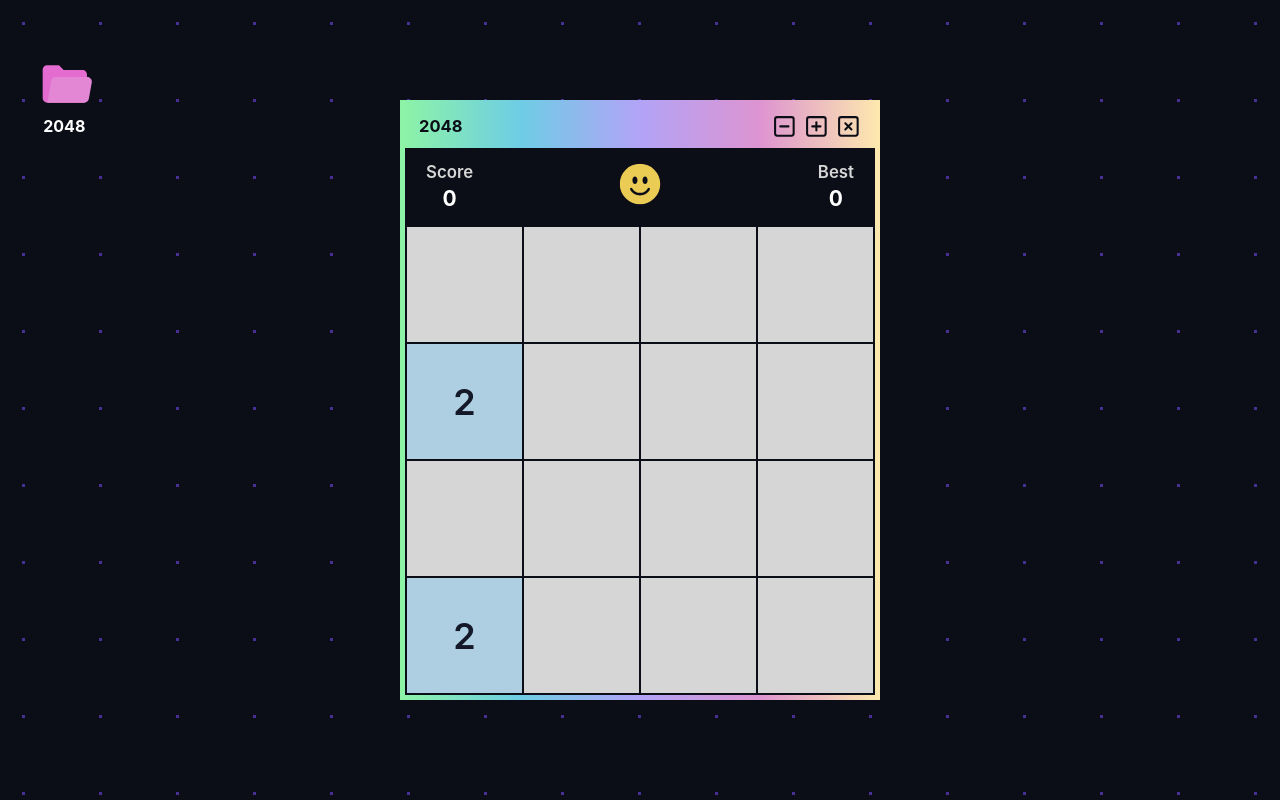
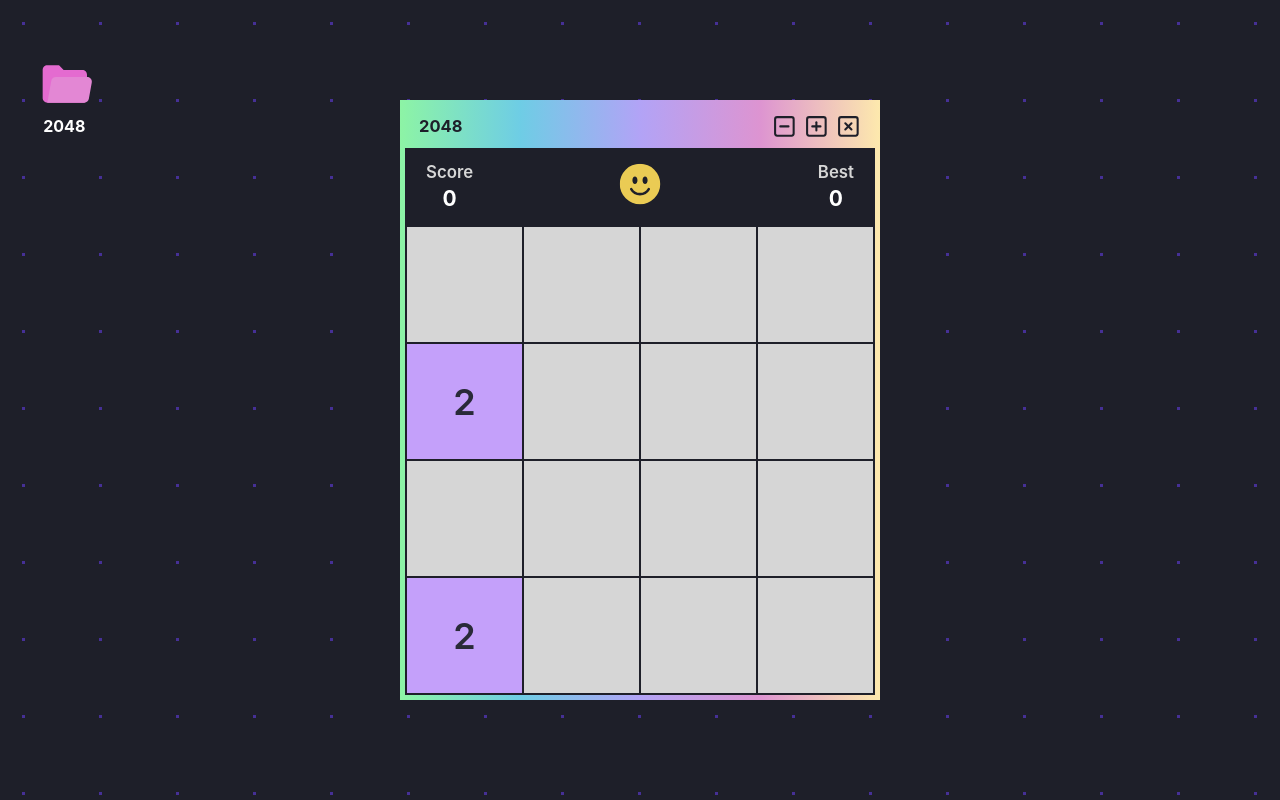
Before and after one commit to btthao/my-favourite-games, a Next.js app: page /2048 in a window 1280 px wide. Built offline with nearby package versions, Linux system fonts and the light colour scheme.

Commit message:
2048 tiles color change

```diff
--- a/styles/2048/Tile.module.scss
+++ b/styles/2048/Tile.module.scss
@@ -5,7 +5,7 @@
   display: grid;
   place-items: center;
   font-size: 2em;
-  @include m.tile-color(v.$primary-color);
+  @include m.tile-color(#ff2862);
 }
 
 .new {
@@ -25,7 +25,7 @@
   animation-duration: var(--duration);
 }
 
- $tile-colors:  #adcfe1, #609dbe, #1a7f9b, #72d4c5,  #19bdad, #0dd196,#f6dc91, #f6bb46, #faa784, #dd94d1, #E94C89;
+ $tile-colors: #c4a0fa, #8a72f6, #86a4f7, #5786eb, #0194fc, #72d4c5,  #19bdad, #00D99A,#f6dc91, #f6bb46, #f75cb6;
 
 @for $i from 1 through length($tile-colors) {
   $color: nth($tile-colors, $i);
--- a/styles/theme/_variables.scss
+++ b/styles/theme/_variables.scss
@@ -1,5 +1,5 @@
 $primary-color: #674CC6;
-$dark: #0C0E17;
+$dark: #1E1F29;
 $gray: #d6d6d6;
 $darkgray: #1f1f1f;
 $yellow: #EACB54;
```
